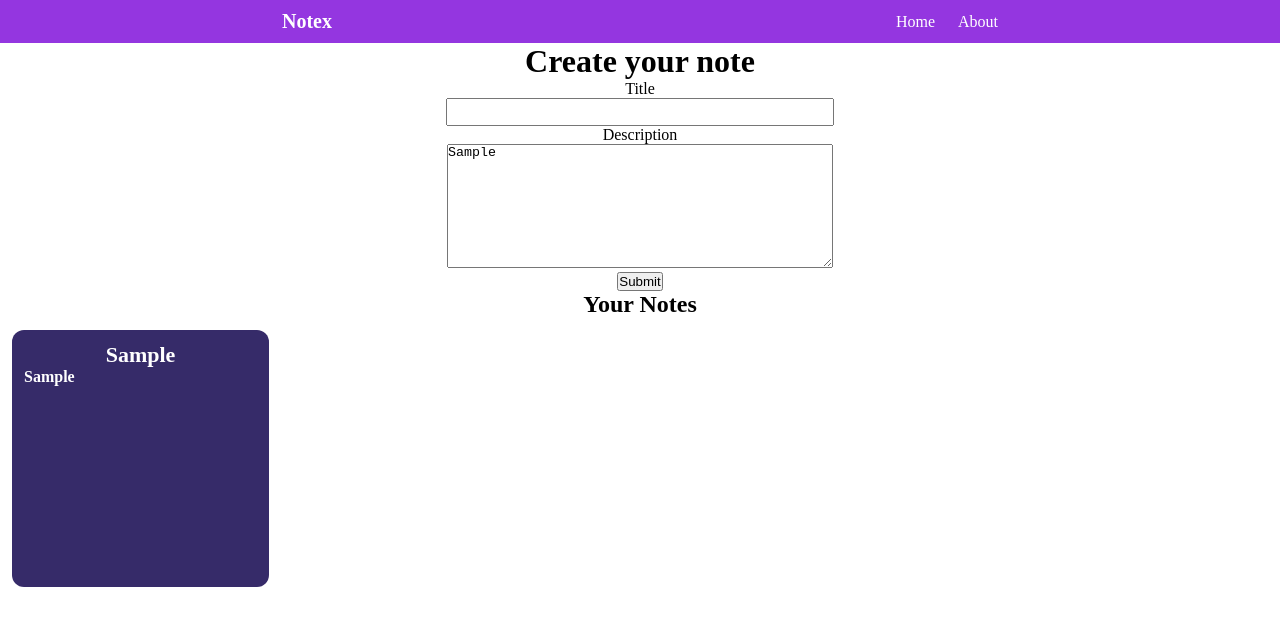
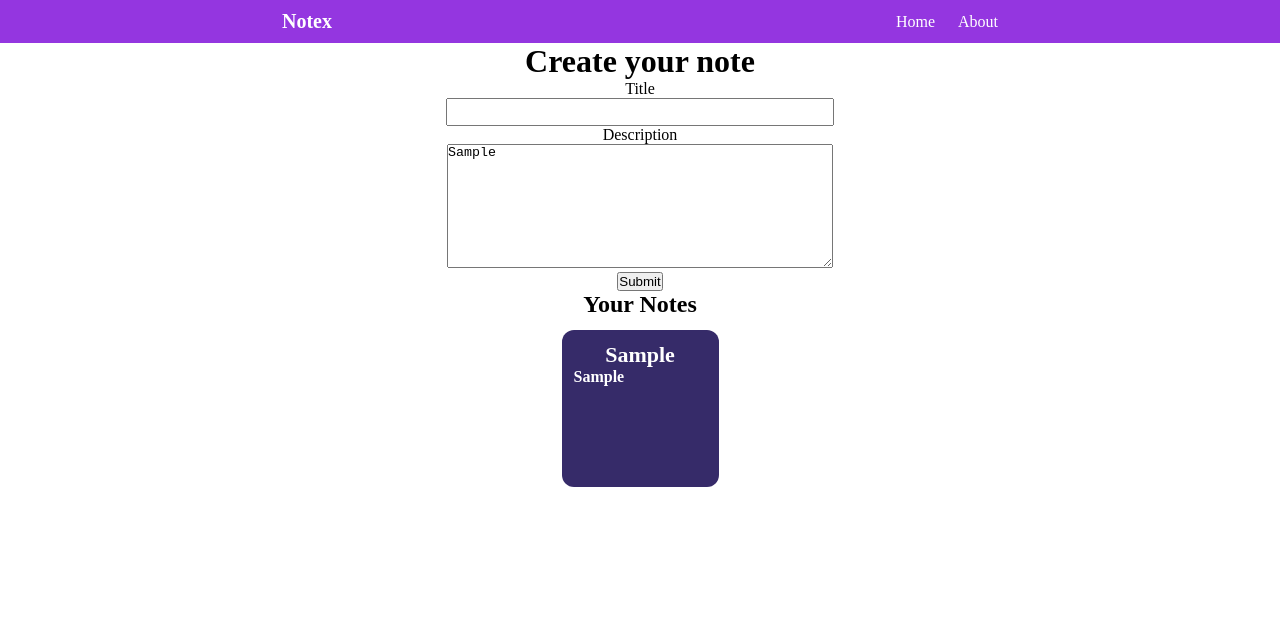
Before and after one commit to DRPatel75/simple-notes, a React (Vite) app: page / in a window 1280 px wide. Both pictures are taken after typing "Sample", "Sample" into the empty fields and a click on the button "Submit". Shown: the top 626 px of the page. Built offline with nearby package versions, Linux system fonts and the light colour scheme.

Commit message:
noteSection and container styling

```diff
--- a/src/App.css
+++ b/src/App.css
@@ -44,8 +44,8 @@ textarea{
 }
 
 .card{
-  width: 233px;
-  height: 233px;
+  width: 133px;
+  height: 133px;
   background-color: rgb(54, 43, 105);
   color: white;
   font-weight: bold;
@@ -58,3 +58,18 @@ textarea{
   text-align: center;
   font-size: 22px;
 }
+
+.noteSection{
+  display: flex;
+  align-items: center;
+  justify-content: center;
+  flex-direction: column;
+}
+
+.container{
+  display: flex;
+  flex-wrap: wrap;
+  align-items: center;
+  justify-content: center;
+  max-width: 50vw;
+}
--- a/src/App.jsx
+++ b/src/App.jsx
@@ -35,14 +35,13 @@ function App() {
           <button>Submit</button>
         </form>
       </main>
-      <section>
+      <section className='noteSection'>
         <h2>Your Notes</h2>
         <div class='container'>
           {notes && notes.map(note => {
             return <Card title={note.title} desc={note.desc} />
           })}
         </div>
-
       </section>
     </>
   )
```
